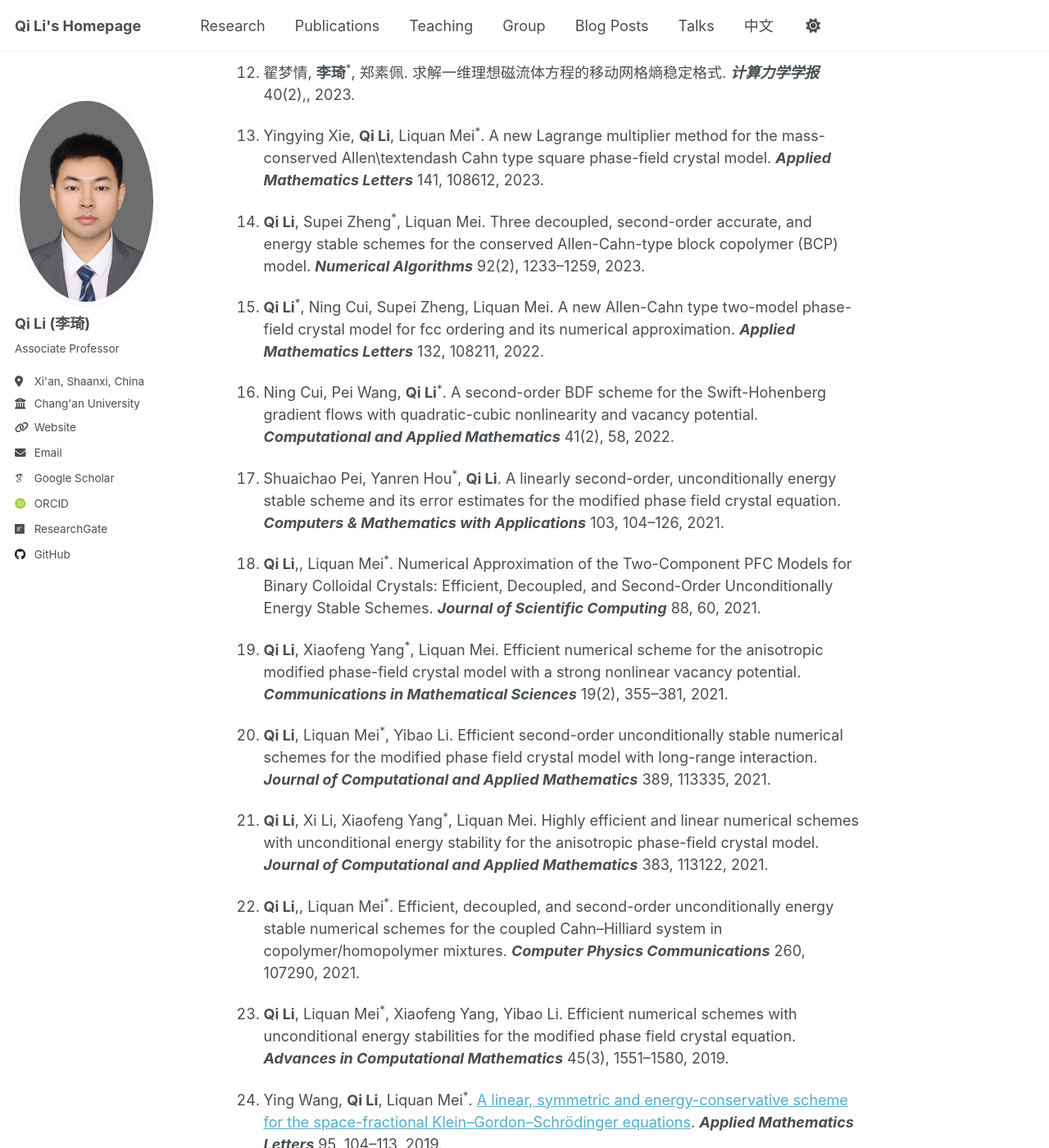
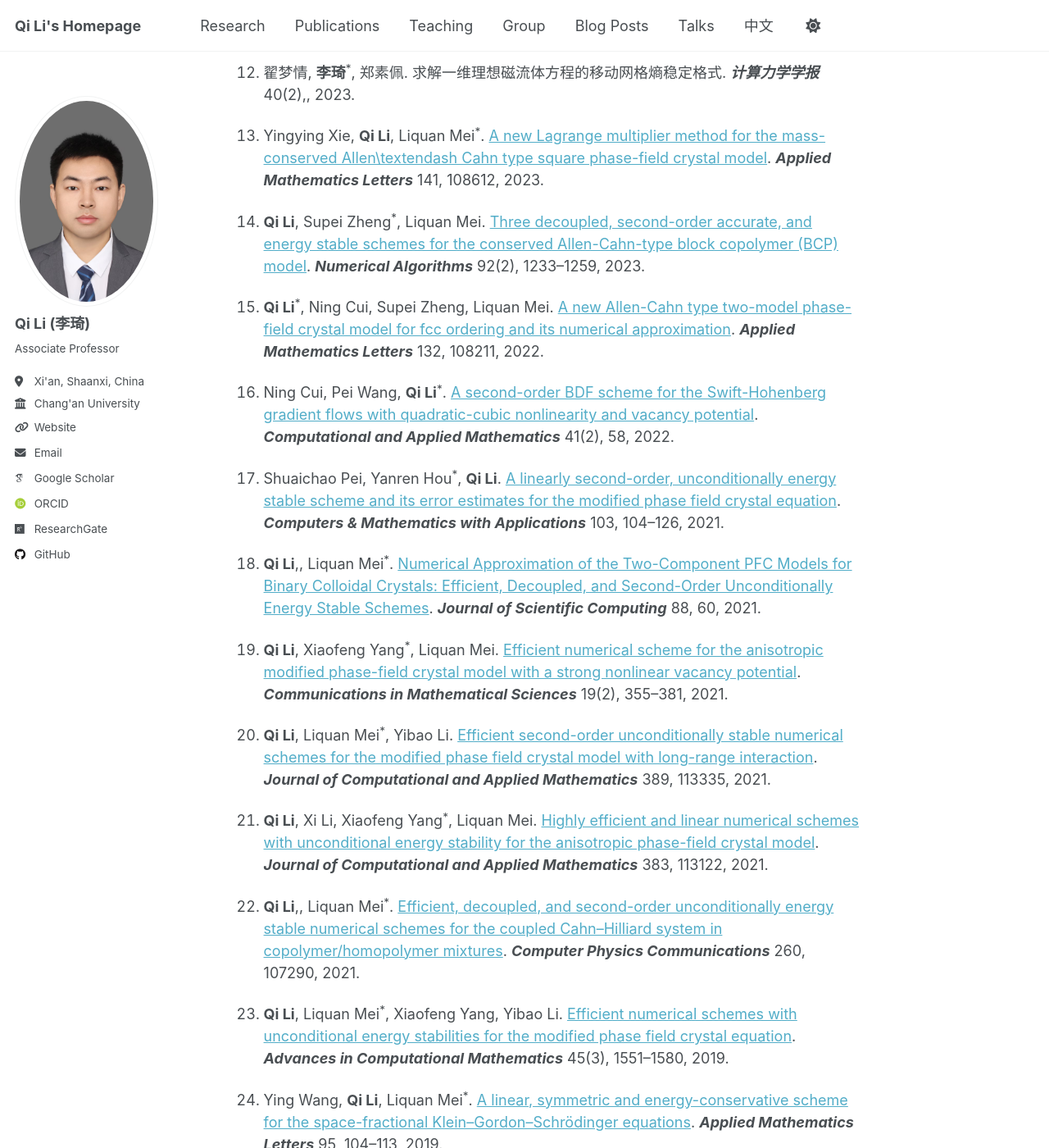
Before and after one commit to liqihao2000/liqihao2000.github.io, a Jekyll site: the page built from _publications/paper.md, in a window 1280 px wide and 1400 px high, scrolled down 1152 px. Shown: the whole window at 82% size. Built offline with Jekyll 4.4.1, drawn with Linux system fonts in a browser that asks for light colours; some web fonts are replaced; some of the changed lines change nothing that is shown; some of the changed text lies outside the part shown.

Commit message:
update info

```diff
--- a/_publications/paper.md
+++ b/_publications/paper.md
@@ -14,11 +14,11 @@ title: Publications
 
 6. 陈荟奕, 罗锦仪, **李琦**<sup>\*</sup>, 任晶磊, 杨奕. 脂质囊泡流动耦合模型的无条件能量稳定解耦算法. ***工程数学学报*** Accepted, 2024.
 
-7. Yingying Xie, **Qi Li**, Liquan Mei, Weilong Wang<sup>\*</sup>. A variable-step, structure-preserving and linear fully discrete scheme for the two-mode phase-field crystal model with face-centered-cubic ordering. ***Communications in Nonlinear Science and Numerical Simulation*** 146, 108766, 2025.
+7. Yingying Xie, **Qi Li**, Liquan Mei, Weilong Wang<sup>\*</sup>. [A variable-step, structure-preserving and linear fully discrete scheme for the two-mode phase-field crystal model with face-centered-cubic ordering](https://doi.org/10.1016/j.cnsns.2025.108766). ***Communications in Nonlinear Science and Numerical Simulation*** 146, 108766, 2025.
 
 8. **李琦**, 陈荟奕, 李玉超<sup>\*</sup>. 流动耦合脂质囊泡模型的基于校正技术的线性能量稳定格式. ***浙江大学学报（理学版）*** 52(2), 238-251, 2025.
 
-9. Yingying Xie, **Qi Li**, Liquan Mei<sup>\*</sup>. An unconditionally energy stable method for the anisotropic phase-field crystal model in two dimension. ***Journal of Scientific Computing*** 100, 12, 2024.
+9. Yingying Xie, **Qi Li**, Liquan Mei<sup>\*</sup>. [An unconditionally energy stable method for the anisotropic phase-field crystal model in two dimension](https://doi.org/10.1007/s10915-024-02543-z). ***Journal of Scientific Computing*** 100, 12, 2024.
 
 10. 徐霞,  李彬彬,  **李琦**<sup>\*</sup>,  郑素佩. 任意阶保号熵稳定格式. ***高等学校计算数学学报*** 46(01), 65-82, 2024.
 
@@ -26,30 +26,27 @@ title: Publications
 
 12. 翟梦情, **李琦**<sup>\*</sup>, 郑素佩. 求解一维理想磁流体方程的移动网格熵稳定格式. ***计算力学学报*** 40(2),, 2023.
 
-13. Yingying Xie, **Qi Li**, Liquan Mei<sup>\*</sup>. A new Lagrange multiplier method for the mass-conserved Allen\textendash Cahn type square phase-field crystal model. ***Applied Mathematics Letters*** 141, 108612, 2023.
+13. Yingying Xie, **Qi Li**, Liquan Mei<sup>\*</sup>. [A new Lagrange multiplier method for the mass-conserved Allen\textendash Cahn type square phase-field crystal model](https://doi.org/10.1016/j.aml.2023.108612). ***Applied Mathematics Letters*** 141, 108612, 2023.
 
-14. **Qi Li**, Supei Zheng<sup>\*</sup>, Liquan Mei. Three decoupled, second-order accurate, and energy stable schemes for the conserved Allen-Cahn-type block copolymer (BCP) model. ***Numerical Algorithms*** 92(2), 1233--1259, 2023.
+14. **Qi Li**, Supei Zheng<sup>\*</sup>, Liquan Mei. [Three decoupled, second-order accurate, and energy stable schemes for the conserved Allen-Cahn-type block copolymer (BCP) model](https://doi.org/10.1007/s11075-022-01338-3). ***Numerical Algorithms*** 92(2), 1233--1259, 2023.
 
-15. **Qi Li**<sup>\*</sup>, Ning Cui, Supei Zheng, Liquan Mei. A new Allen-Cahn type two-model phase-field crystal model for fcc ordering and its numerical approximation. ***Applied Mathematics Letters*** 132, 108211, 2022.
+15. **Qi Li**<sup>\*</sup>, Ning Cui, Supei Zheng, Liquan Mei. [A new Allen-Cahn type two-model phase-field crystal model for fcc ordering and its numerical approximation](https://doi.org/10.1016/j.aml.2022.108211). ***Applied Mathematics Letters*** 132, 108211, 2022.
 
-16. Ning Cui, Pei Wang, **Qi Li**<sup>\*</sup>. A second-order BDF scheme for the Swift-Hohenberg gradient flows with quadratic-cubic nonlinearity and vacancy potential. ***Computational and Applied Mathematics*** 41(2), 58, 2022.
+16. Ning Cui, Pei Wang, **Qi Li**<sup>\*</sup>. [A second-order BDF scheme for the Swift-Hohenberg gradient flows with quadratic-cubic nonlinearity and vacancy potential](https://doi.org/10.1007/s40314-022-01801-w). ***Computational and Applied Mathematics*** 41(2), 58, 2022.
 
-17. Shuaichao Pei, Yanren Hou<sup>\*</sup>, **Qi Li**. A linearly second-order, unconditionally energy stable scheme and its error estimates for the modified phase field crystal equation. ***Computers & Mathematics with Applications*** 103, 104--126, 2021.
+17. Shuaichao Pei, Yanren Hou<sup>\*</sup>, **Qi Li**. [A linearly second-order, unconditionally energy stable scheme and its error estimates for the modified phase field crystal equation](https://doi.org/10.1016/j.camwa.2021.10.029). ***Computers & Mathematics with Applications*** 103, 104--126, 2021.
 
-18. **Qi Li**,, Liquan Mei<sup>\*</sup>. Numerical Approximation of the Two-Component PFC
-Models for Binary Colloidal Crystals: Efficient,
-Decoupled, and Second-Order Unconditionally Energy
-Stable Schemes. ***Journal of Scientific Computing*** 88, 60, 2021.
+18. **Qi Li**,, Liquan Mei<sup>\*</sup>. [Numerical Approximation of the Two-Component PFC Models for Binary Colloidal Crystals: Efficient, Decoupled, and Second-Order Unconditionally Energy Stable Schemes](https://doi.org/10.1007/s10915-021-01564-2). ***Journal of Scientific Computing*** 88, 60, 2021.
 
-19. **Qi Li**, Xiaofeng Yang<sup>\*</sup>, Liquan Mei. Efficient numerical scheme for the anisotropic modified phase-field crystal model with a strong nonlinear vacancy potential. ***Communications in Mathematical Sciences*** 19(2), 355--381, 2021.
+19. **Qi Li**, Xiaofeng Yang<sup>\*</sup>, Liquan Mei. [Efficient numerical scheme for the anisotropic modified phase-field crystal model with a strong nonlinear vacancy potential](https://dx.doi.org/10.4310/CMS.2021.v19.n2.a3). ***Communications in Mathematical Sciences*** 19(2), 355--381, 2021.
 
-20. **Qi Li**, Liquan Mei<sup>\*</sup>, Yibao Li. Efficient second-order unconditionally stable numerical schemes for the modified phase field crystal model with long-range interaction. ***Journal of Computational and Applied Mathematics*** 389, 113335, 2021.
+20. **Qi Li**, Liquan Mei<sup>\*</sup>, Yibao Li. [Efficient second-order unconditionally stable numerical schemes for the modified phase field crystal model with long-range interaction](https://doi.org/10.1016/j.cam.2020.113335). ***Journal of Computational and Applied Mathematics*** 389, 113335, 2021.
 
-21. **Qi Li**, Xi Li, Xiaofeng Yang<sup>\*</sup>, Liquan Mei. Highly efficient and linear numerical schemes with unconditional energy stability for the anisotropic phase-field crystal model. ***Journal of Computational and Applied Mathematics*** 383, 113122, 2021.
+21. **Qi Li**, Xi Li, Xiaofeng Yang<sup>\*</sup>, Liquan Mei. [Highly efficient and linear numerical schemes with unconditional energy stability for the anisotropic phase-field crystal model](https://doi.org/10.1016/j.cam.2020.113122). ***Journal of Computational and Applied Mathematics*** 383, 113122, 2021.
 
-22. **Qi Li**,, Liquan Mei<sup>\*</sup>. Efficient, decoupled, and second-order unconditionally energy stable numerical schemes for the coupled Cahn--Hilliard system in copolymer/homopolymer mixtures. ***Computer Physics Communications*** 260, 107290, 2021.
+22. **Qi Li**,, Liquan Mei<sup>\*</sup>. [Efficient, decoupled, and second-order unconditionally energy stable numerical schemes for the coupled Cahn--Hilliard system in copolymer/homopolymer mixtures](https://doi.org/10.1016/j.cpc.2020.107290). ***Computer Physics Communications*** 260, 107290, 2021.
 
-23. **Qi Li**, Liquan Mei<sup>\*</sup>, Xiaofeng Yang, Yibao Li. Efficient numerical schemes with unconditional energy stabilities for the modified phase field crystal equation. ***Advances in Computational Mathematics*** 45(3), 1551--1580, 2019.
+23. **Qi Li**, Liquan Mei<sup>\*</sup>, Xiaofeng Yang, Yibao Li. [Efficient numerical schemes with unconditional energy stabilities for the modified phase field crystal equation](https://doi.org/10.1007/s10444-019-09678-w). ***Advances in Computational Mathematics*** 45(3), 1551--1580, 2019.
 
 24. Ying Wang, **Qi Li**, Liquan Mei<sup>\*</sup>. [A linear, symmetric and energy-conservative scheme for the space-fractional Klein--Gordon--Schrödinger equations](https://doi.org/10.1016/j.aml.2019.03.032). ***Applied Mathematics Letters*** 95, 104--113, 2019.
 
```
